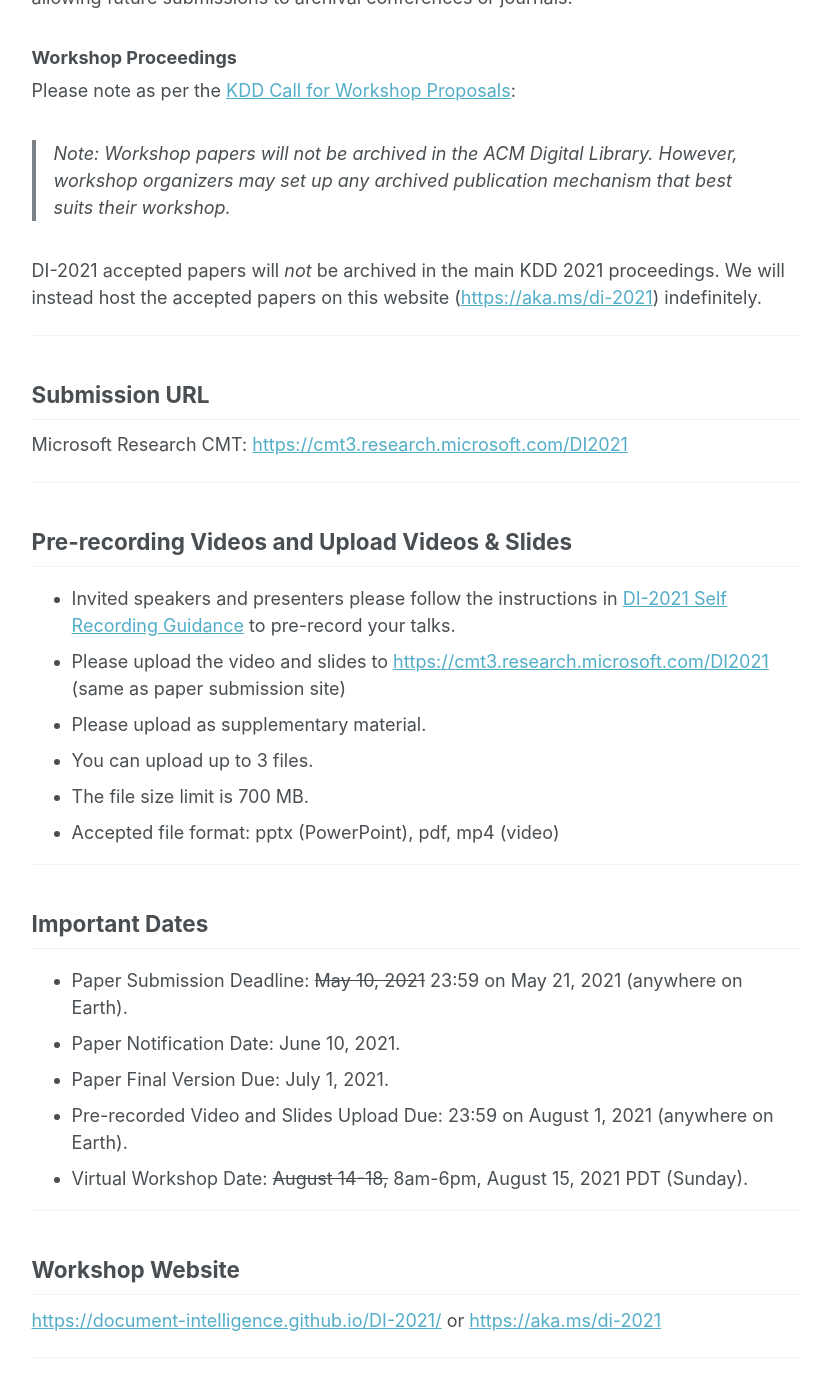
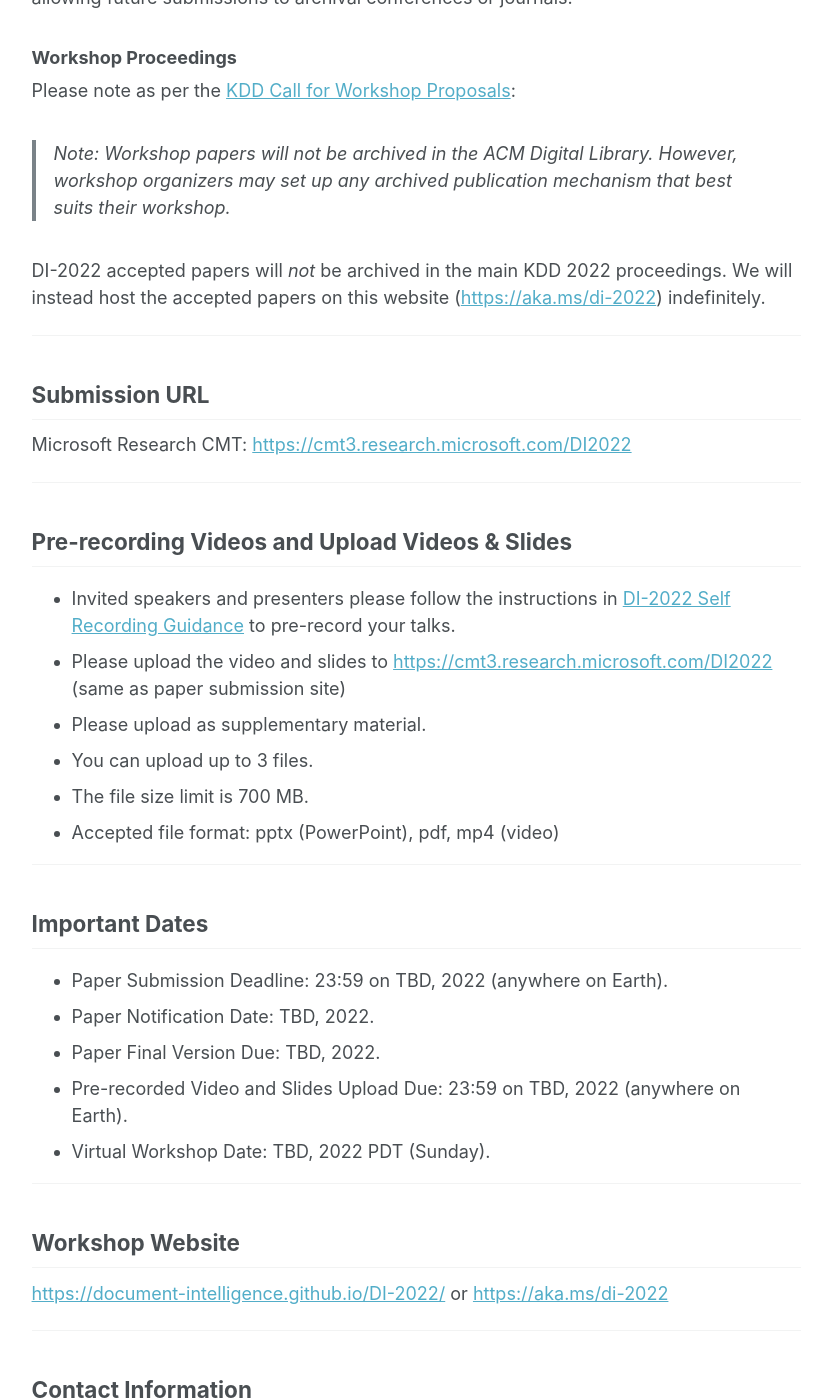
Before and after one commit to document-intelligence/DI-2022, a Jekyll site: the page built from _pages/cfp.md, in a window 1280 px wide and 1400 px high, scrolled down 2467 px. Shown: the whole window, without its empty margins (250-1082 px from the left). Built offline with Jekyll 4.4.1, drawn with Linux system fonts in a browser that asks for light colours; some of the changed text lies outside the part shown.

Commit message:
Update cfp.md

```diff
--- a/_pages/cfp.md
+++ b/_pages/cfp.md
@@ -73,7 +73,7 @@ We are soliciting submissions of short papers in PDF format and formatted accord
  - Word authors: please use [Interim layout.docx](https://www.acm.org/binaries/content/assets/publications/word_style/interim-template-style/interim-layout.docx)/[interim sample pdf](https://www.acm.org/binaries/content/assets/publications/word_style/interim-template-style/interim-layout.pdf).
  - LaTeX authors: please download [LATEX (Version 1.77)](https://www.acm.org/binaries/content/assets/publications/consolidated-tex-template/acmart-primary.zip) and use `\documentclass[sigconf]{acmart}`.
 
-Submissions are limited to **<ins>four (4) pages, not including references</ins>**. Submissions that do not meet the formatting requirements will be rejected without review.
+Submissions are limited to **<ins>TBD pages, not including references</ins>**. Submissions that do not meet the formatting requirements will be rejected without review.
 
 Submissions can be original research contributions, or abstracts of papers previously submitted to top-tier venues, but not currently under review in other venues and not yet published. The research contributions may discuss technical challenges of reading and interpreting business documents and present research results.
 
@@ -85,17 +85,17 @@ It is expected that one of the authors of accepted contributions will register a
 
 ### Workshop Proceedings
 
-Please note as per the [KDD Call for Workshop Proposals](https://www.kdd.org/kdd2021/calls/view/kdd-2021-call-for-workshop-proposals):
+Please note as per the [KDD Call for Workshop Proposals](https://kdd.org/kdd2022/cfWorkshopProp.html):
 
 >Note: Workshop papers will not be archived in the ACM Digital Library. However, workshop organizers may set up any archived publication mechanism that best suits their workshop.
 
-DI-2021 accepted papers will _not_ be archived in the main KDD 2021 proceedings. We will instead host the accepted papers on this website (<https://aka.ms/di-2021>) indefinitely.
+DI-2022 accepted papers will _not_ be archived in the main KDD 2022 proceedings. We will instead host the accepted papers on this website (<https://aka.ms/di-2022>) indefinitely.
 
 ------
 
 ## Submission URL
 
-Microsoft Research CMT: <https://cmt3.research.microsoft.com/DI2021>
+Microsoft Research CMT: <https://cmt3.research.microsoft.com/DI2022>
 
 ------
 
@@ -103,8 +103,8 @@ Microsoft Research CMT: <https://cmt3.research.microsoft.com/DI2021>
 
 ## Pre-recording Videos and Upload Videos & Slides
 
-- Invited speakers and presenters please follow the instructions in [DI-2021 Self Recording Guidance](</DI-2021/files/DI-2021 Self Recording Guidance.pdf>) to pre-record your talks.
-- Please upload the video and slides to <https://cmt3.research.microsoft.com/DI2021> (same as paper submission site)
+- Invited speakers and presenters please follow the instructions in [DI-2022 Self Recording Guidance](</DI-2022/files/DI-2022 Self Recording Guidance.pdf>) to pre-record your talks.
+- Please upload the video and slides to <https://cmt3.research.microsoft.com/DI2022> (same as paper submission site)
 - Please upload as supplementary material.
 - You can upload up to 3 files.
 - The file size limit is 700 MB.
@@ -114,17 +114,17 @@ Microsoft Research CMT: <https://cmt3.research.microsoft.com/DI2021>
 
 ## Important Dates
 
-- Paper Submission Deadline: ~~May 10, 2021~~ 23:59 on May 21, 2021 (anywhere on Earth).
-- Paper Notification Date: June 10, 2021.
-- Paper Final Version Due: July 1, 2021.
-- Pre-recorded Video and Slides Upload Due: 23:59 on August 1, 2021 (anywhere on Earth).
-- Virtual Workshop Date: ~~August 14-18,~~ 8am-6pm, August 15, 2021 PDT (Sunday).
+- Paper Submission Deadline: 23:59 on TBD, 2022 (anywhere on Earth).
+- Paper Notification Date: TBD, 2022.
+- Paper Final Version Due: TBD, 2022.
+- Pre-recorded Video and Slides Upload Due: 23:59 on TBD, 2022 (anywhere on Earth).
+- Virtual Workshop Date: TBD, 2022 PDT (Sunday).
 
 ------
 
 ## Workshop Website
 
-<https://document-intelligence.github.io/DI-2021/> or <https://aka.ms/di-2021>
+<https://document-intelligence.github.io/DI-2022/> or <https://aka.ms/di-2022>
 
 ------
 
@@ -136,27 +136,27 @@ Email: <document-intelligence@outlook.com>
 
 ## Workshop Registration
 
-Workshop registration will be processed with the main KDD 2021 conference: <https://kdd.org/kdd2021/>
+Workshop registration will be processed with the main KDD 2022 conference: <https://kdd.org/kdd2022/>
 
 ------
 
 ## Workshop Organizing Committee
 
 - [Douglas Burdick](https://researcher.watson.ibm.com/researcher/view.php?person=us-drburdic) (IBM Research)
+- [Benjamin Han](https://www.linkedin.com/in/benjaminhan/) (Microsoft Azure AI)
 - [Dave Lewis](https://www.linkedin.com/in/daviddlewis/) (Reveal-Brainspace)
-- [Yijuan (Lucy) Lu](https://www.linkedin.com/in/yijuan-lu-590b426/) (Microsoft Azure AI)
-- [Hamid Motahari](https://www.linkedin.com/in/hamidmotahari/) (Macquarie University)
 - [Sandeep Tata](https://research.google/people/SandeepTata/) (Google Research)
 
 ------
 
 ## Program Committee Chair
 
-[Benjamin Han](https://www.linkedin.com/in/benjaminhan/) (Microsoft Azure AI)
+- [Ani Nenkova](https://www.cis.upenn.edu/~nenkova/) (Adobe Research)
 
 ------
 
 ## Past Workshop
 
+- DI-2021: [Second Document Intelligence Workshop @ KDD 2021](https://document-intelligence.github.io/DI-2021/)
 - DI-2019: [First Document Intelligence Workshop @ NeurIPS 2019](https://sites.google.com/view/di2019/)
 - DI-2019 Report: [Hamid Motahari, Nigel Duffy, Paul Bennett, and Tania Bedrax-Weiss. A Report on the First Workshop on Document Intelligence (DI) at NeurIPS 2019. SIGKDD Explorations, Vol. 22, Issue 2. December 2020](https://www.microsoft.com/en-us/research/publication/a-report-on-the-first-workshop-on-document-intelligence-di-at-neurips-2019/).
```
